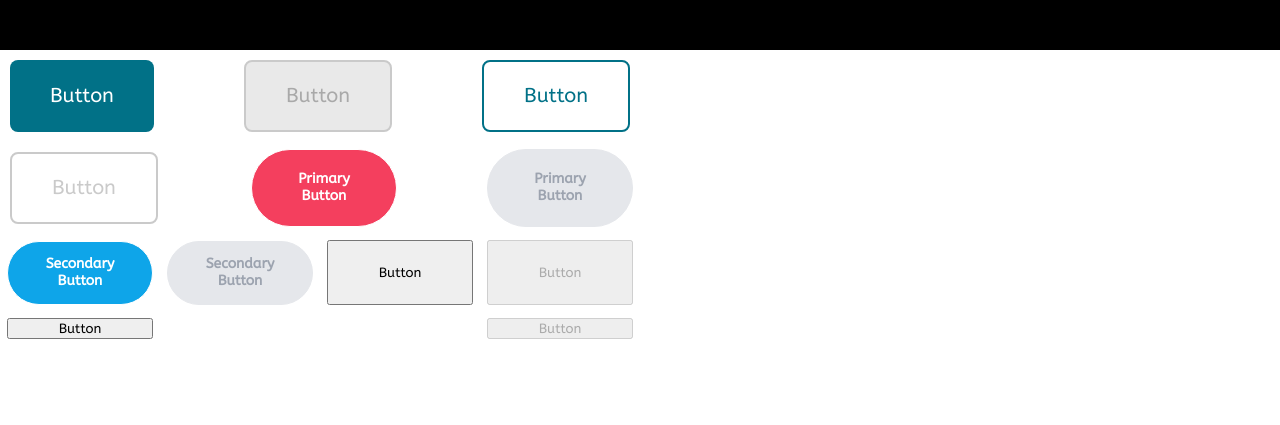
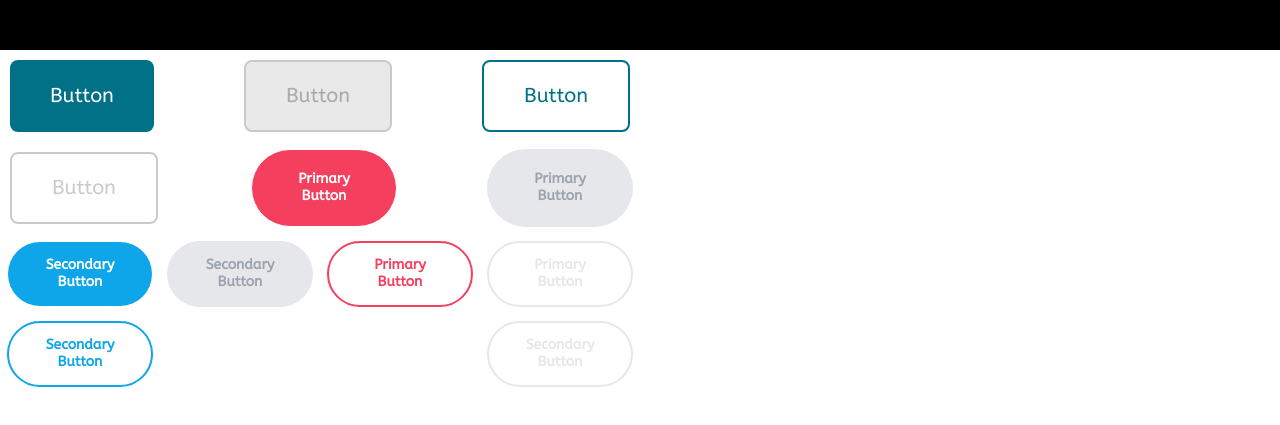
Before and after one commit to MikusR/2023-12-01-frontend, a website built with Vite: page index.html in a window 1280 px wide. Shown: the part 151-576 px from the top of the page. Built offline with nearby package versions, Linux system fonts and the light colour scheme.

Commit message:
button 2 and 3

```diff
--- a/index.html
+++ b/index.html
@@ -20,10 +20,10 @@
         <button class="button2" disabled>Primary Button</button>
         <button class="button2 button2-alt">Secondary Button</button>
         <button class="button2 button2-alt" disabled>Secondary Button</button>
-        <button class="button3">Button</button>
-        <button class="button3" disabled>Button</button>
-        <button class="button3 button3-alt">Button</button>
-        <button class="button3 button3-alt" disabled>Button</button>
+        <button class="button3">Primary Button</button>
+        <button class="button3" disabled>Primary Button</button>
+        <button class="button3 button3-alt">Secondary Button</button>
+        <button class="button3 button3-alt" disabled>Secondary Button</button>
     </div>
 </section>
 
--- a/style.css
+++ b/style.css
@@ -13,6 +13,15 @@ body {
     flex-wrap: wrap;
     justify-content: space-between;
     width: 50%;
+}
+
+button {
+    font-family: inherit;
+    cursor: pointer;
+}
+
+button:disabled {
+    cursor: not-allowed;
 }
 
 .buttons-header {
@@ -79,8 +88,18 @@ body {
     border: 1px solid;
 }
 
+.button2:hover {
+    background-color: #9F1239;
+
+}
+
+
 .button2-alt {
     background-color: #0EA5E9;
+}
+
+.button2-alt:hover {
+    background-color: #075985;
 }
 
 .button2:disabled {
@@ -90,7 +109,42 @@ body {
 
 }
 
-button {
-    font-family: inherit;
+.button3 {
+    width: 152px;
+    font-size: 14px;
+    font-weight: 600;
+    border-radius: 100px;
+    padding: 13px 25px 15px;
+    color: #F43F5E;
+    background-color: white;
+    border: 2px solid;
+}
+
+.button3:hover {
+    background-color: white;
+    outline: 4px solid #FDA4AF;
+    color: #9F1239;
+    border-color: #9F1239;
 
 }
+
+
+.button3-alt {
+    background-color: white;
+    color: #0EA5E9;
+}
+
+.button3-alt:hover {
+    background-color: white;
+    outline: 4px solid #7DD3FC;
+    color: #075985;
+    border-color: #075985;
+}
+
+.button3:disabled {
+    background-color: white;
+    color: #E5E7EB;
+    border-color: #E5E7EB;
+    outline: none;
+
+}
```
